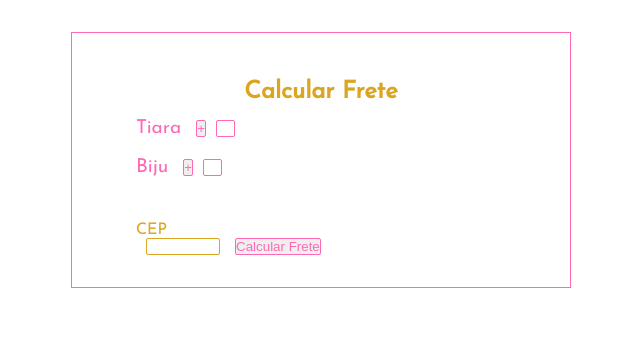
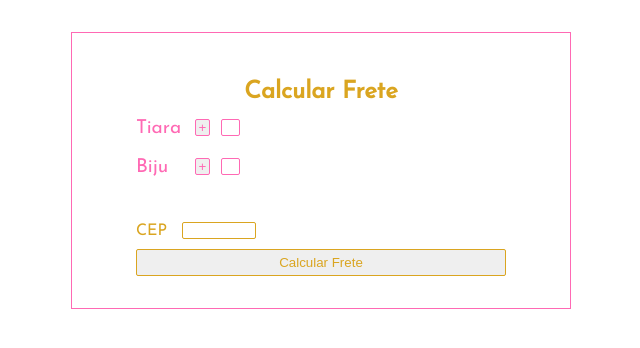
Before and after one commit to mthsaguiar/CEP, a plain HTML site: page Layout/index.html in a window 1280 px wide. Shown: the whole page, without its empty margins (319-959 px from the left). Drawn offline with Linux system fonts and the light colour scheme.

Commit message:
First version of the Layout is finished

```diff
--- a/Layout/index.html
+++ b/Layout/index.html
@@ -16,21 +16,20 @@
         <h2>Calcular Frete</h2>
         <div class="produto">
             <label class="produtoLabel">Tiara</label>
-            <button>+</button>
+            <button class="plus">+</button>
             <input class="amount" type="text" name="amount" readonly="readonly">
         </div>
         <div class="produto">
             <label class="produtoLabel">Biju</label>
-            <button>+</button>
+            <button class="plus">+</button>
             <input class="amount" type="text" name="amount" readonly="readonly">
         </div>
         <div class="cep">
             <label class="cepLabel">CEP</label>
-            <div class="aux">
             <input class="cep" type="text" name="cep">
-            <button clas="calcFrete">Calcular Frete</button>
-            </div>
         </div>
+
+        <button class="calcFrete">Calcular Frete</button>
 
     </form>
 
--- a/Layout/style.css
+++ b/Layout/style.css
@@ -58,9 +58,12 @@ button{
     -moz-appearance: none;
     -webkit-appearance: none;
     appearance: none;
+    outline: none;
 }
 
 input.amount{
+    position: absolute;
+    right: 54%;
     margin-left: 5px;
     border-radius: 2px;
     max-width: 5%;
@@ -68,11 +71,21 @@ input.amount{
     border: 1px solid var(--primary-color)
 }
 
-button{
+div.produto button.plus{
+    position: absolute;
+    right: 65%;
+    width: 15px;
     margin-left: 10px;
     border-radius: 2px;
     border: 1px solid var(--primary-color);
     color: var(--primary-color)
+}
+div.produto button.plus:active{
+    margin-left: 10px;
+    border-radius: 2px;
+    background-color: var(--primary-color);
+    border: none;
+    color: #FFF
 }
 
 div.cep{
@@ -87,14 +100,29 @@ input.cep{
     border: 1px solid #DAA520;
 }
 
-div.cep div.aux{
-    box-sizing: border-box;
-    flex-direction: column;
+
+.calcFrete{
+    padding: 5px 8px;
+    margin-top: 10px;
+    border-radius: 2px;
+    border: 1px solid var(--primary-color);
+    color: #DAA520;
+    border: 1px solid #DAA520;
 }
 
-button.calcFrete{
-    margin-left: 10px;
-    border-radius: 2px;
-    border: 1px solid var(--primary-color);
-    color: var(--primary-color)
+.calcFrete:hover:active:focus {
+    border: none;
+    color: #ffffff;
+    background-color: #DAA520;
 }
+
+@media (min-width: 450px){
+
+    div.produto button.plus{
+        right: 80%;
+    }
+    input.amount{
+        right: 72%;
+    }
+
+}
```
